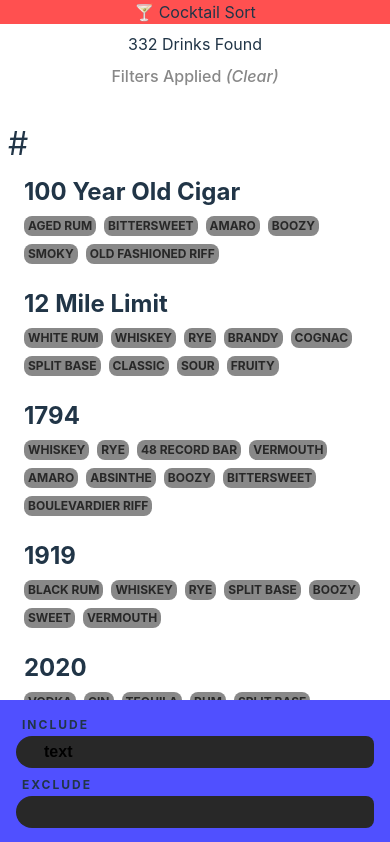
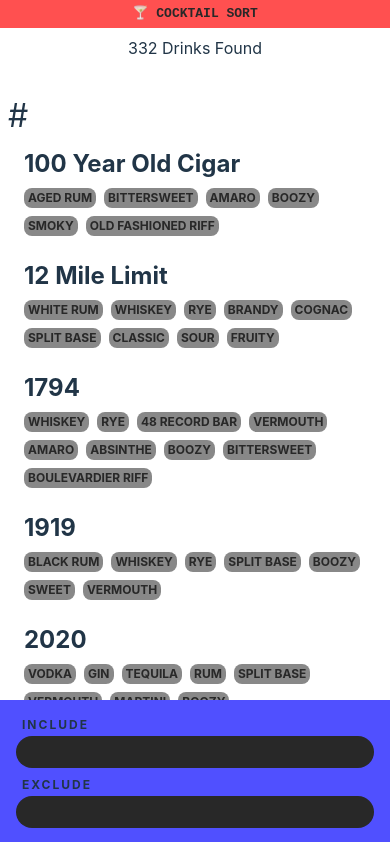
Before and after one commit to sc0ttr0berts0n/cocktail-sort, a Vue app: page / in a window 390 px wide. Shown: the top 842 px of the page. Built offline with nearby package versions, Linux system fonts and the light colour scheme; some icons are missing.

Commit message:
fixed mobile input appearance

```diff
--- a/package.json
+++ b/package.json
@@ -4,7 +4,7 @@
     "version": "0.1.0",
     "type": "module",
     "scripts": {
-        "dev": "vite",
+        "dev": "vite --host",
         "build": "vue-tsc && vite build",
         "preview": "vite preview",
         "import-google-doc-text": "node ./google-doc-parser/index.js"
--- a/src/App.vue
+++ b/src/App.vue
@@ -13,5 +13,10 @@ import FilterPanel from './components/FilterPanel.vue';
 header {
     text-align: center;
     background: #ff5050;
+    color: #282828;
+    font-family: monospace;
+    padding: 0.25rem;
+    text-transform: uppercase;
+    font-weight: bold;
 }
 </style>
--- a/src/components/FilterInput.vue
+++ b/src/components/FilterInput.vue
@@ -30,6 +30,7 @@ const { iconName, label } = props;
 <style lang="scss" scoped>
 @use 'sass:math';
 
+$input-size: 1rem;
 .input {
     &--label-wrapper {
         position: relative;
@@ -43,10 +44,8 @@ const { iconName, label } = props;
         letter-spacing: 0.125rem;
     }
     &--element {
-        $input-size: 1rem;
         padding: 0.5rem 0.25rem;
-        border-top-right-radius: math.div($input-size, 2);
-        border-bottom-right-radius: math.div($input-size, 2);
+        border-radius: 0 $input-size $input-size 0;
         border: 0;
         font-size: 1rem;
         font-weight: bold;
@@ -63,8 +62,7 @@ const { iconName, label } = props;
         background-color: #282828;
         display: flex;
         place-items: center;
-        border-top-left-radius: 1rem;
-        border-bottom-left-radius: 1rem;
+        border-radius: $input-size 0 0 $input-size;
         padding: 0 0.25rem;
 
         svg {
--- a/src/store/store.ts
+++ b/src/store/store.ts
@@ -48,6 +48,6 @@ const drinks: DrinkListData[] = drinkData
 
 export const global = reactive({
     drinks,
-    include: 'text',
+    include: '',
     exclude: '',
 });
```
